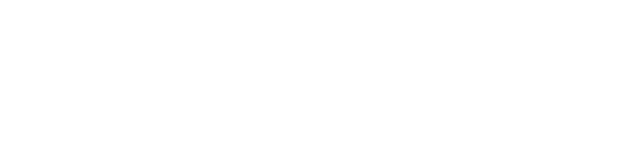
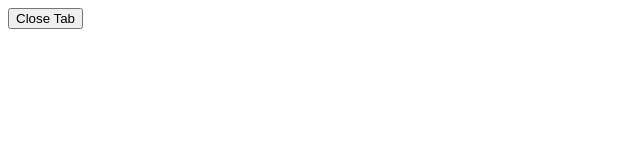
Before and after one commit to Fyve505/Quiq, a plain HTML site: page exit.html in a window 1280 px wide. Shown: the whole page, without its empty margins (0-640 px from the left). Drawn offline with Linux system fonts and the light colour scheme.

Commit message:
Update exit.html

```diff
--- a/exit.html
+++ b/exit.html
@@ -9,3 +9,12 @@
     <noscript>Your browser does not support JavaScript or it's disabled.</noscript>
   </body>
 </html>
+
+
+<button onclick="closeTab()">Close Tab</button>
+
+<script>
+function closeTab() {
+    window.close();
+}
+</script>
```
